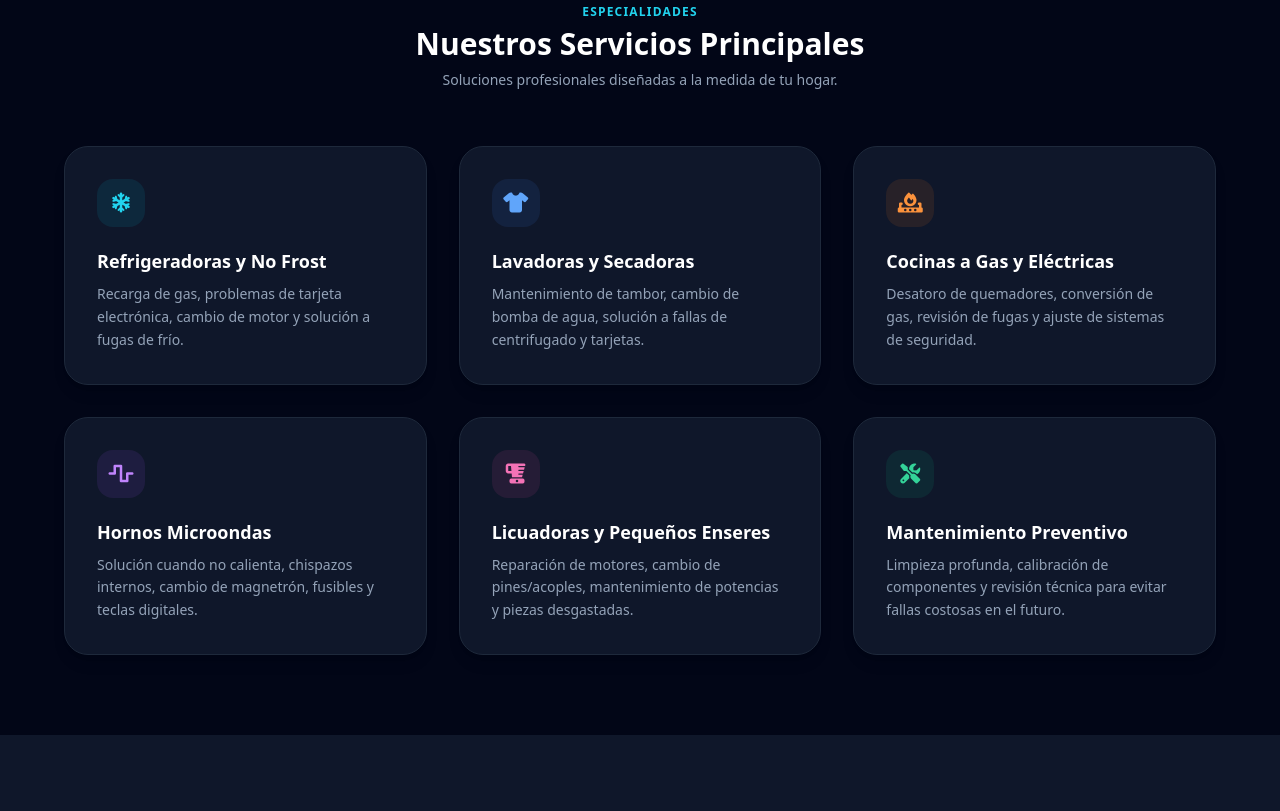
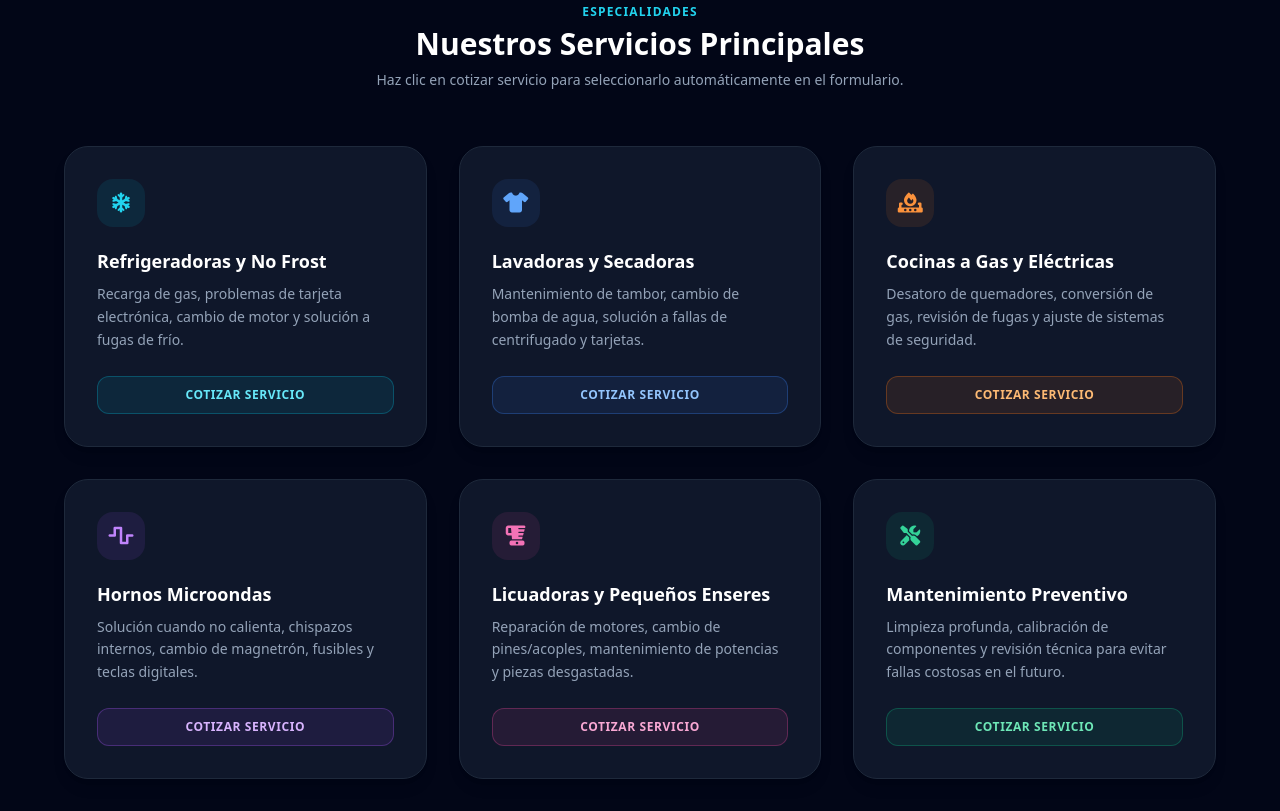
Before and after one commit to gycservicies/gycservicios.github.io, a plain HTML site: page index.html in a window 1280 px wide. Shown: the part 1229-2040 px from the top of the page. Drawn offline with nearby package versions, Linux system fonts and the light colour scheme.

Commit message:
Update index.html

```diff
--- a/index.html
+++ b/index.html
@@ -93,63 +93,98 @@
         </div>
     </section>
 
-    <!-- SECCIÓN: SERVICIOS TÉCNICOS (TARJETAS COLORIDAS) -->
+    <!-- SECCIÓN: SERVICIOS TÉCNICOS (TARJETAS COLORIDAS E INTERACTIVAS) -->
     <section id="servicios" class="py-20 bg-slate-950 px-4 border-t border-slate-800/80">
         <div class="max-w-6xl mx-auto">
             <div class="text-center mb-14">
                 <span class="text-cyan-400 font-bold uppercase tracking-widest text-xs">Especialidades</span>
                 <h2 class="text-3xl font-black text-white mt-1">Nuestros Servicios Principales</h2>
-                <p class="text-slate-400 text-sm mt-2">Soluciones profesionales diseñadas a la medida de tu hogar.</p>
+                <p class="text-slate-400 text-sm mt-2">Haz clic en cotizar servicio para seleccionarlo automáticamente en el formulario.</p>
             </div>
 
             <div class="grid grid-cols-1 md:grid-cols-2 lg:grid-cols-3 gap-8">
                 <!-- Refrigeradoras -->
-                <div class="bg-slate-900 p-8 rounded-3xl border border-slate-800 hover:border-cyan-500 transition shadow-lg group">
+                <div class="bg-slate-900 p-8 rounded-3xl border border-slate-800 hover:border-cyan-500 transition shadow-lg group flex flex-col justify-between">
+                    <div>
                         <div class="w-12 h-12 rounded-2xl bg-cyan-500/10 text-cyan-400 flex items-center justify-center text-xl mb-5 group-hover:bg-cyan-500 group-hover:text-white transition">
                             <i class="fa-solid fa-snowflake"></i>
                         </div>
                         <h3 class="font-bold text-lg text-white mb-2">Refrigeradoras y No Frost</h3>
-                    <p class="text-slate-400 text-sm leading-relaxed">Recarga de gas, problemas de tarjeta electrónica, cambio de motor y solución a fugas de frío.</p>
+                        <p class="text-slate-400 text-sm leading-relaxed mb-6">Recarga de gas, problemas de tarjeta electrónica, cambio de motor y solución a fugas de frío.</p>
                     </div>
+                    <button onclick="seleccionarServicio('Refrigeradora')" class="w-full bg-cyan-500/10 hover:bg-cyan-500 text-cyan-300 hover:text-white font-bold py-2.5 px-4 rounded-xl text-xs uppercase tracking-wider transition border border-cyan-500/30">
+                        Cotizar Servicio
+                    </button>
+                </div>
+
                 <!-- Lavadoras -->
-                <div class="bg-slate-900 p-8 rounded-3xl border border-slate-800 hover:border-blue-500 transition shadow-lg group">
+                <div class="bg-slate-900 p-8 rounded-3xl border border-slate-800 hover:border-blue-500 transition shadow-lg group flex flex-col justify-between">
+                    <div>
                         <div class="w-12 h-12 rounded-2xl bg-blue-500/10 text-blue-400 flex items-center justify-center text-xl mb-5 group-hover:bg-blue-500 group-hover:text-white transition">
                             <i class="fa-solid fa-shirt"></i>
                         </div>
                         <h3 class="font-bold text-lg text-white mb-2">Lavadoras y Secadoras</h3>
-                    <p class="text-slate-400 text-sm leading-relaxed">Mantenimiento de tambor, cambio de bomba de agua, solución a fallas de centrifugado y tarjetas.</p>
+                        <p class="text-slate-400 text-sm leading-relaxed mb-6">Mantenimiento de tambor, cambio de bomba de agua, solución a fallas de centrifugado y tarjetas.</p>
                     </div>
+                    <button onclick="seleccionarServicio('Lavadora')" class="w-full bg-blue-500/10 hover:bg-blue-500 text-blue-300 hover:text-white font-bold py-2.5 px-4 rounded-xl text-xs uppercase tracking-wider transition border border-blue-500/30">
+                        Cotizar Servicio
+                    </button>
+                </div>
+
                 <!-- Cocinas -->
-                <div class="bg-slate-900 p-8 rounded-3xl border border-slate-800 hover:border-orange-500 transition shadow-lg group">
+                <div class="bg-slate-900 p-8 rounded-3xl border border-slate-800 hover:border-orange-500 transition shadow-lg group flex flex-col justify-between">
+                    <div>
                         <div class="w-12 h-12 rounded-2xl bg-orange-500/10 text-orange-400 flex items-center justify-center text-xl mb-5 group-hover:bg-orange-500 group-hover:text-white transition">
                             <i class="fa-solid fa-fire-burner"></i>
                         </div>
                         <h3 class="font-bold text-lg text-white mb-2">Cocinas a Gas y Eléctricas</h3>
-                    <p class="text-slate-400 text-sm leading-relaxed">Desatoro de quemadores, conversión de gas, revisión de fugas y ajuste de sistemas de seguridad.</p>
+                        <p class="text-slate-400 text-sm leading-relaxed mb-6">Desatoro de quemadores, conversión de gas, revisión de fugas y ajuste de sistemas de seguridad.</p>
                     </div>
+                    <button onclick="seleccionarServicio('Cocina a Gas')" class="w-full bg-orange-500/10 hover:bg-orange-500 text-orange-300 hover:text-white font-bold py-2.5 px-4 rounded-xl text-xs uppercase tracking-wider transition border border-orange-500/30">
+                        Cotizar Servicio
+                    </button>
+                </div>
+
                 <!-- Microondas -->
-                <div class="bg-slate-900 p-8 rounded-3xl border border-slate-800 hover:border-purple-500 transition shadow-lg group">
+                <div class="bg-slate-900 p-8 rounded-3xl border border-slate-800 hover:border-purple-500 transition shadow-lg group flex flex-col justify-between">
+                    <div>
                         <div class="w-12 h-12 rounded-2xl bg-purple-500/10 text-purple-400 flex items-center justify-center text-xl mb-5 group-hover:bg-purple-500 group-hover:text-white transition">
                             <i class="fa-solid fa-wave-square"></i>
                         </div>
                         <h3 class="font-bold text-lg text-white mb-2">Hornos Microondas</h3>
-                    <p class="text-slate-400 text-sm leading-relaxed">Solución cuando no calienta, chispazos internos, cambio de magnetrón, fusibles y teclas digitales.</p>
+                        <p class="text-slate-400 text-sm leading-relaxed mb-6">Solución cuando no calienta, chispazos internos, cambio de magnetrón, fusibles y teclas digitales.</p>
                     </div>
+                    <button onclick="seleccionarServicio('Horno Microondas')" class="w-full bg-purple-500/10 hover:bg-purple-500 text-purple-300 hover:text-white font-bold py-2.5 px-4 rounded-xl text-xs uppercase tracking-wider transition border border-purple-500/30">
+                        Cotizar Servicio
+                    </button>
+                </div>
+
                 <!-- Licuadoras -->
-                <div class="bg-slate-900 p-8 rounded-3xl border border-slate-800 hover:border-pink-500 transition shadow-lg group">
+                <div class="bg-slate-900 p-8 rounded-3xl border border-slate-800 hover:border-pink-500 transition shadow-lg group flex flex-col justify-between">
+                    <div>
                         <div class="w-12 h-12 rounded-2xl bg-pink-500/10 text-pink-400 flex items-center justify-center text-xl mb-5 group-hover:bg-pink-500 group-hover:text-white transition">
                             <i class="fa-solid fa-blender"></i>
                         </div>
                         <h3 class="font-bold text-lg text-white mb-2">Licuadoras y Pequeños Enseres</h3>
-                    <p class="text-slate-400 text-sm leading-relaxed">Reparación de motores, cambio de pines/acoples, mantenimiento de potencias y piezas desgastadas.</p>
+                        <p class="text-slate-400 text-sm leading-relaxed mb-6">Reparación de motores, cambio de pines/acoples, mantenimiento de potencias y piezas desgastadas.</p>
                     </div>
+                    <button onclick="seleccionarServicio('Licuadora / Enseres')" class="w-full bg-pink-500/10 hover:bg-pink-500 text-pink-300 hover:text-white font-bold py-2.5 px-4 rounded-xl text-xs uppercase tracking-wider transition border border-pink-500/30">
+                        Cotizar Servicio
+                    </button>
+                </div>
+
                 <!-- Mantenimiento Preventivo -->
-                <div class="bg-slate-900 p-8 rounded-3xl border border-slate-800 hover:border-emerald-500 transition shadow-lg group">
+                <div class="bg-slate-900 p-8 rounded-3xl border border-slate-800 hover:border-emerald-500 transition shadow-lg group flex flex-col justify-between">
+                    <div>
                         <div class="w-12 h-12 rounded-2xl bg-emerald-500/10 text-emerald-400 flex items-center justify-center text-xl mb-5 group-hover:bg-emerald-500 group-hover:text-white transition">
                             <i class="fa-solid fa-screwdriver-wrench"></i>
                         </div>
                         <h3 class="font-bold text-lg text-white mb-2">Mantenimiento Preventivo</h3>
-                    <p class="text-slate-400 text-sm leading-relaxed">Limpieza profunda, calibración de componentes y revisión técnica para evitar fallas costosas en el futuro.</p>
+                        <p class="text-slate-400 text-sm leading-relaxed mb-6">Limpieza profunda, calibración de componentes y revisión técnica para evitar fallas costosas en el futuro.</p>
+                    </div>
+                    <button onclick="seleccionarServicio('Mantenimiento Preventivo')" class="w-full bg-emerald-500/10 hover:bg-emerald-500 text-emerald-300 hover:text-white font-bold py-2.5 px-4 rounded-xl text-xs uppercase tracking-wider transition border border-emerald-500/30">
+                        Cotizar Servicio
+                    </button>
                 </div>
             </div>
         </div>
@@ -282,4 +317,4 @@
     <!-- Vinculación del JavaScript -->
     <script src="script.js"></script>
 </body>
-</html>
+</html>-xl transition border-t-4 border-blue-
```
Lines whose indentation alone changed are shown as unchanged.
